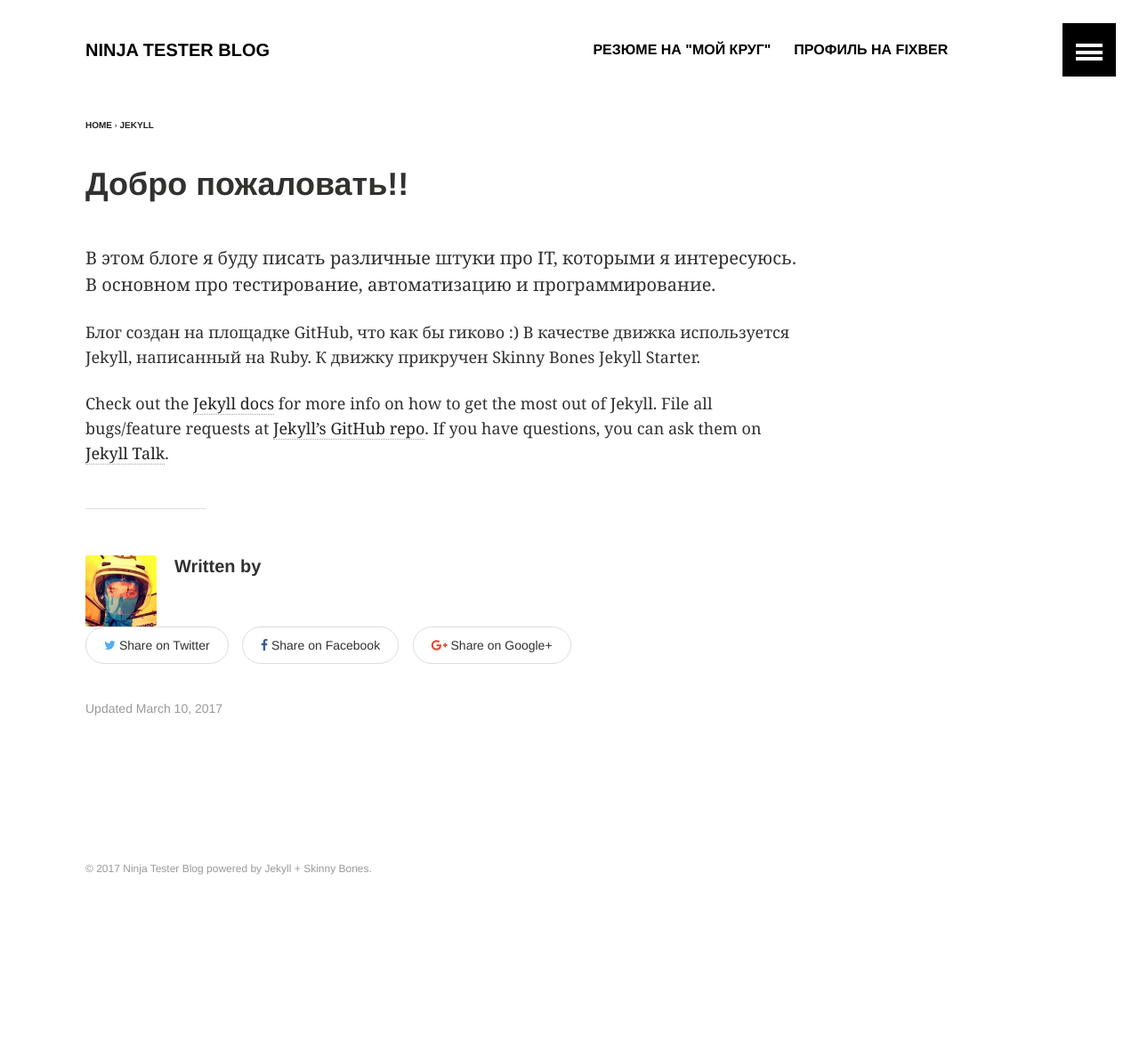
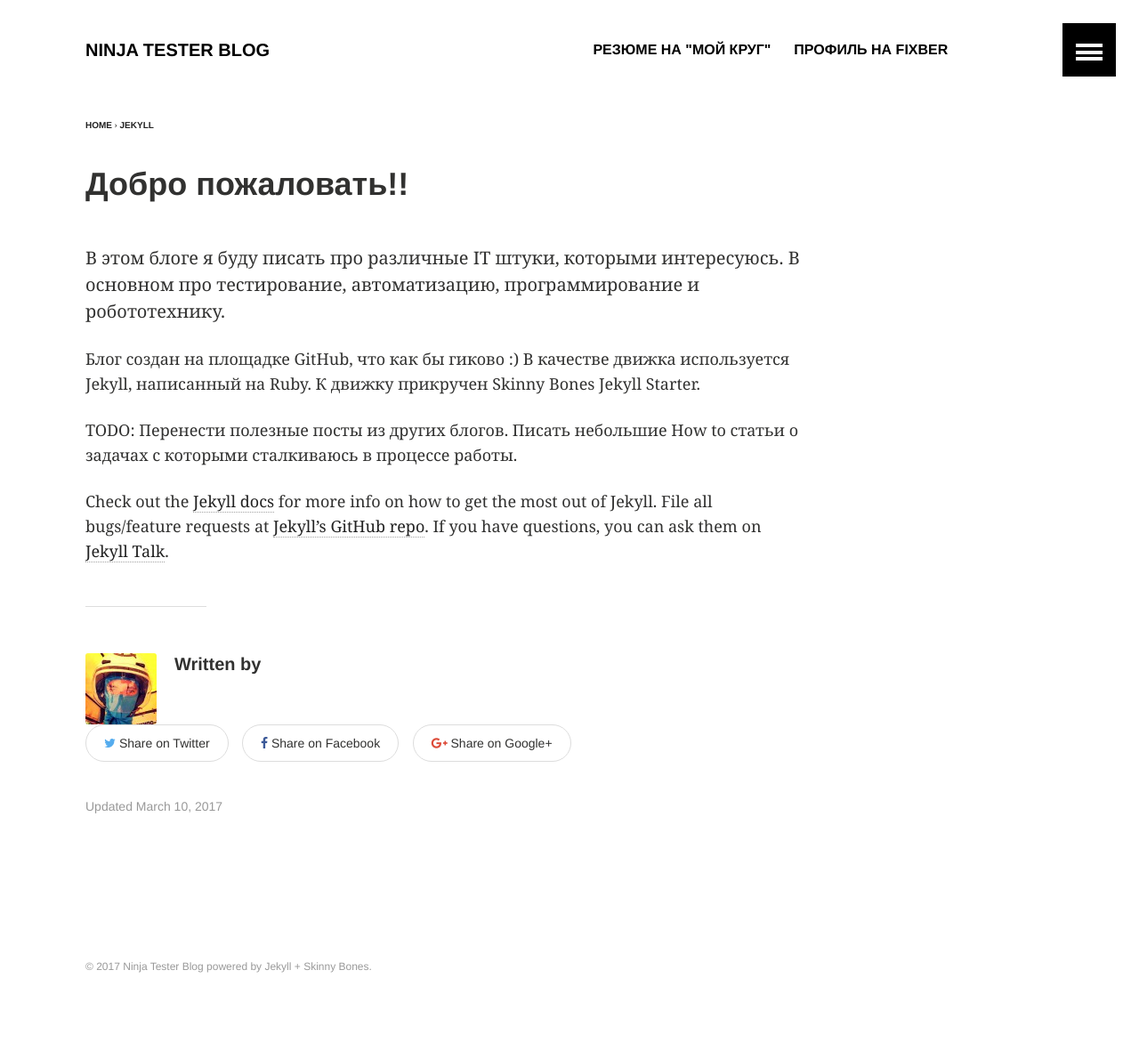
Before and after one commit to ninja-tester/ninja-tester.github.io, a Jekyll site: the page built from _posts/2017-03-10-welcome-to-blog.markdown, in a window 1280 px wide. Shown: the whole page at 89% size. Built offline with Jekyll 4.4.1, drawn with Linux system fonts in a browser that asks for light colours; before the commit the page ends 1062 px from its top, so only the background shows below that.

Commit message:
Edit article

```diff
--- a/_posts/2017-03-10-welcome-to-blog.markdown
+++ b/_posts/2017-03-10-welcome-to-blog.markdown
@@ -6,11 +6,16 @@ categories: jekyll update
 image:
  teaser: 400x250-welcome.jpg
 ---
-В этом блоге я буду писать различные штуки про IT, которыми я интересуюсь. В основном про тестирование, автоматизацию и программирование.
+В этом блоге я буду писать про различные IT штуки, которыми интересуюсь.
+В основном про тестирование, автоматизацию, программирование и робототехнику.
 
 Блог создан на площадке GitHub, что как бы гиково :)
 В качестве движка используется Jekyll, написанный на Ruby.
 К движку прикручен Skinny Bones Jekyll Starter.
+
+TODO:
+Перенести полезные посты из других блогов.
+Писать небольшие How to статьи о задачах с которыми сталкиваюсь в процессе работы.
 
 Check out the [Jekyll docs][jekyll-docs] for more info on how to get the most out of Jekyll. File all bugs/feature requests at [Jekyll’s GitHub repo][jekyll-gh]. If you have questions, you can ask them on [Jekyll Talk][jekyll-talk].
 
```
